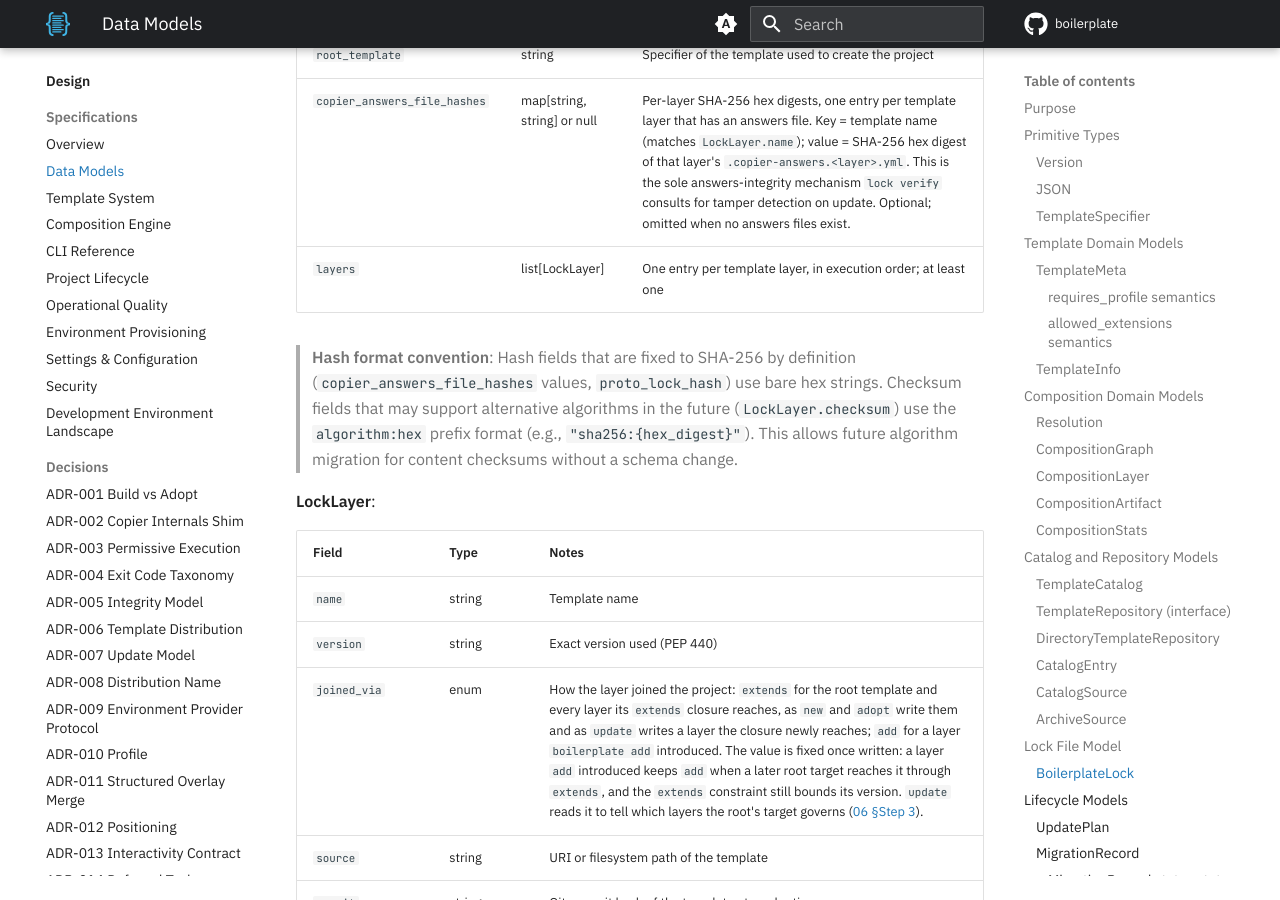
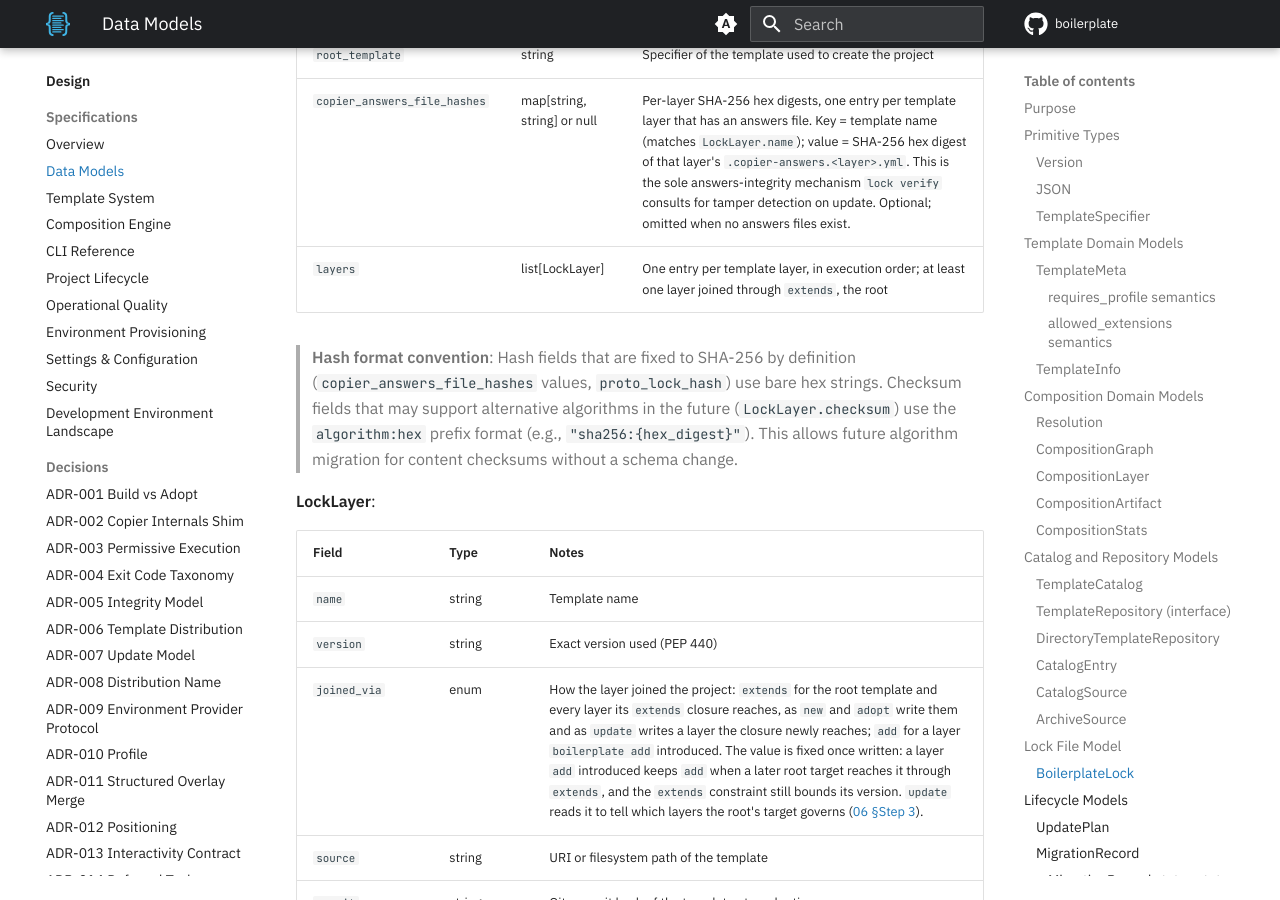
Before and after one commit to TheRealBillSiegler/boilerplate, an MkDocs documentation site: the page built from docs/design/02-data-models.md, in a window 1280 px wide and 900 px high, scrolled down 13254 px. Built offline with MkDocs 1.6.1 and Material for MkDocs 9.7.7, drawn with Linux system fonts in a browser that asks for light colours; comment, search, counter and statistics services are not loaded; the version menu is left out.

Commit message:
docs(design): state that every lock holds the root as an extends layer
The lock's layer list said only "at least one". Every lock holds the
root template, which joined through extends, so update always has a layer
the root's target governs.

Co-Authored-By: Claude Sonnet 5.5 <noreply@anthropic.com>

```diff
--- a/docs/design/02-data-models.md
+++ b/docs/design/02-data-models.md
@@ -372,7 +372,7 @@ The `boilerplate.lock` file written into a project root after a successful creat
 | `updated_at` | ISO 8601 datetime | UTC timestamp of last update |
 | `root_template` | string | Specifier of the template used to create the project |
 | `copier_answers_file_hashes` | map[string, string] or null | Per-layer SHA-256 hex digests, one entry per template layer that has an answers file. Key = template name (matches `LockLayer.name`); value = SHA-256 hex digest of that layer's `.copier-answers.<layer>.yml`. This is the sole answers-integrity mechanism `lock verify` consults for tamper detection on update. Optional; omitted when no answers files exist. |
-| `layers` | list[LockLayer] | One entry per template layer, in execution order; at least one |
+| `layers` | list[LockLayer] | One entry per template layer, in execution order; at least one layer joined through `extends`, the root |
 
 > **Hash format convention**: Hash fields that are fixed to SHA-256 by definition (`copier_answers_file_hashes` values, `proto_lock_hash`) use bare hex strings. Checksum fields that may support alternative algorithms in the future (`LockLayer.checksum`) use the `algorithm:hex` prefix format (e.g., `"sha256:{hex_digest}"`). This allows future algorithm migration for content checksums without a schema change.
 
```
